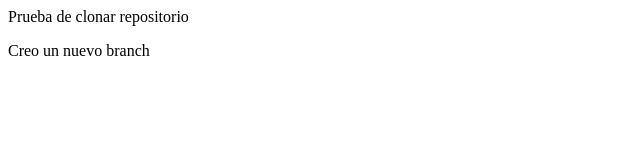
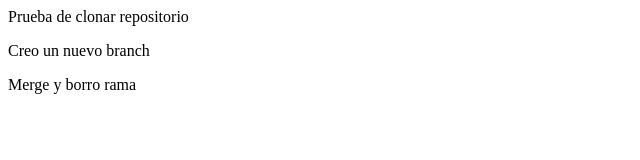
Before and after one commit to jpizarrose/gitDesdeVSC, a plain HTML site: page index.html in a window 1280 px wide. Shown: the whole page, without its empty margins (0-640 px from the left). Drawn offline with Linux system fonts and the light colour scheme.

Commit message:
Merge y borro rama

```diff
--- a/index.html
+++ b/index.html
@@ -1,2 +1,3 @@
 <p> Prueba de clonar repositorio</p>
 <p>Creo un nuevo branch</p>
+<p>Merge y borro rama</p>
```
